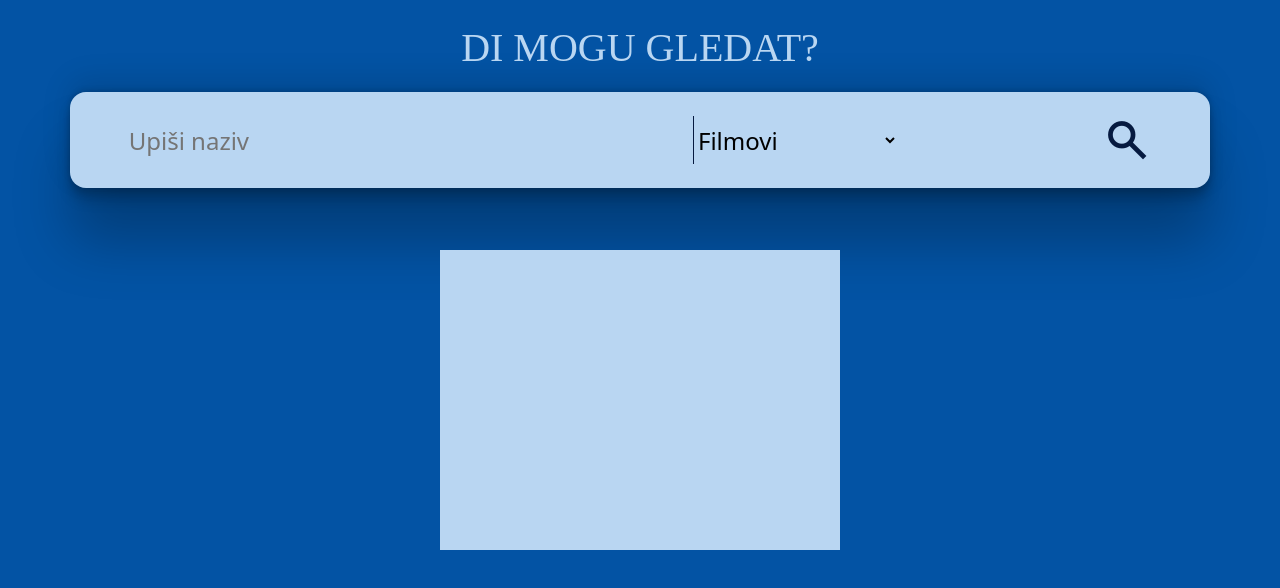
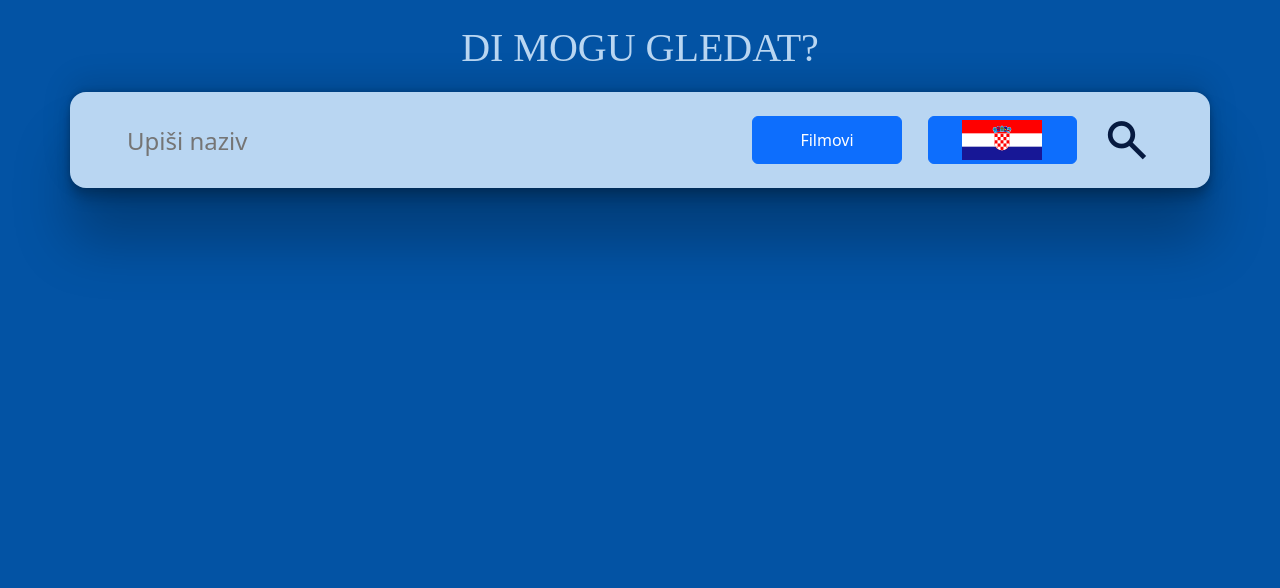
Before and after one commit to MartinBlazekovic7/where-to-watch-app, an Angular app: page / in a window 1280 px wide. Shown: the top 588 px of the page. Built offline with nearby package versions, Linux system fonts and the light colour scheme; a web font is replaced by a local one.

Commit message:
#4 - add dialog boxes for items and countries

```diff
--- /dev/null
+++ b/src/app/animations/animations.ts
@@ -0,0 +1,35 @@
+import {
+  trigger,
+  state,
+  style,
+  transition,
+  animate,
+  group,
+  query,
+  stagger,
+  keyframes,
+} from '@angular/animations';
+
+export const inOutAnimation = [
+  trigger('openClose', [
+    // ...
+    state(
+      'open',
+      style({
+        height: '200px',
+        opacity: 1,
+        backgroundColor: 'yellow',
+      })
+    ),
+    state(
+      'closed',
+      style({
+        height: '100px',
+        opacity: 0.8,
+        backgroundColor: 'blue',
+      })
+    ),
+    transition('* => closed', [animate('1s')]),
+    transition('* => open', [animate('0.5s')]),
+  ]),
+];
--- a/src/app/components/main/main.component.html
+++ b/src/app/components/main/main.component.html
@@ -8,14 +8,35 @@
         maxlength="40"
         placeholder="Upiši naziv"
       />
-      <select name="item-select" id="item-select">
-        <option value="movies">Filmovi</option>
-        <option value="shows">Serije</option>
-      </select>
-      <div class="country-select"></div>
+      <button class="btn btn-primary" (click)="toggleItemDialog = true">
+        {{ chosenItem.name }}
+      </button>
+      <button class="btn btn-primary" (click)="toggleCountryDialog = true">
+        <img
+          src="../../../assets/images/{{ chosenCountry.locale }}.webp"
+          alt=""
+        />
+      </button>
       <span class="material-symbols-outlined"> search </span>
     </div>
   </div>
 </body>
 
-<div class="item-window"></div>
+<div *ngIf="toggleItemDialog" class="item-window">
+  <div [@inOutAnimation] class="window">
+    <div class="item" *ngFor="let item of items" (click)="changeItem(item)">
+      {{ item.name?.toUpperCase() }}
+    </div>
+  </div>
+</div>
+<div *ngIf="toggleCountryDialog" class="item-window">
+  <div [@inOutAnimation] class="window country">
+    <div
+      class="item"
+      *ngFor="let country of countries"
+      (click)="changeCountry(country)"
+    >
+      {{ country.name?.toUpperCase() }}
+    </div>
+  </div>
+</div>
--- a/src/app/components/main/main.component.scss
+++ b/src/app/components/main/main.component.scss
@@ -20,6 +20,7 @@ body {
   }
 }
 .container {
+  z-index: 0;
   margin-top: 92px;
   width: 100%;
   min-height: 92px;
@@ -40,6 +41,8 @@ body {
   align-items: center;
   color: $font;
   span {
+    margin-left: 2.5%;
+    width: 5%;
     user-select: none;
     cursor: pointer;
     font-size: 48px;
@@ -49,28 +52,14 @@ body {
       color: $background;
     }
   }
-  select {
-    height: 48px;
-    width: 20%;
-    background: transparent;
-    border: none;
-    font-size: 1.5rem;
-    cursor: pointer;
-    border-left: 1px solid $font;
-    &:focus {
-      outline: none;
-    }
-  }
-  .country-select {
-    width: 20%;
-  }
   button {
     height: 48px;
-    width: 5%;
+    width: 15%;
+    margin-left: 2.5%;
   }
 }
 .movie-input {
-  width: 55%;
+  width: 60%;
   height: 48px;
   background: transparent;
   border: none;
@@ -82,14 +71,48 @@ body {
   }
 }
 .item-window {
-  width: 400px;
-  height: 300px;
   position: absolute;
+  z-index: 1;
+  background: rgba(0, 0, 0, 0.25);
+  width: 100%;
+  height: 100%;
   left: 0;
   right: 0;
   top: 0;
   bottom: 0;
-  margin: auto;
-  background-color: $window-background;
-  z-index: 1;
+  .window {
+    width: 400px;
+    height: 300px;
+    position: absolute;
+    left: 0;
+    right: 0;
+    top: 0;
+    bottom: 0;
+    margin: auto;
+    background-color: $window-background;
+    display: flex;
+    flex-direction: column;
+    justify-content: center;
+    align-items: center;
+    border-radius: 18px;
+    .item {
+      height: 100px;
+      width: 90%;
+      margin: 6px auto;
+      box-shadow: rgba(0, 0, 0, 0.35) 0px 5px 15px;
+      border-radius: 12px;
+      display: flex;
+      justify-content: center;
+      align-items: center;
+      cursor: pointer;
+      transition: 0.2s ease-in-out;
+      color: $font;
+      &:hover {
+        transform: scale(1.05);
+      }
+    }
+  }
 }
+.country {
+  height: 600px;
+}
--- a/src/app/components/main/main.component.ts
+++ b/src/app/components/main/main.component.ts
@@ -1,10 +1,62 @@
-import { Component } from '@angular/core';
+import { Country } from './../../models/country.model';
+import {
+  trigger,
+  state,
+  style,
+  transition,
+  animate,
+  group,
+  query,
+  stagger,
+  keyframes,
+} from '@angular/animations';
+import { Component, OnInit } from '@angular/core';
 import { faTv } from '@fortawesome/free-solid-svg-icons';
+import { Item } from 'src/app/models/item.model';
 @Component({
   selector: 'app-main',
   templateUrl: './main.component.html',
   styleUrls: ['./main.component.scss'],
+  animations: [
+    trigger('inOutAnimation', [
+      transition(':enter', [
+        style({ height: 0, opacity: 0 }),
+        animate('0.5s ease-out', style({ height: 300, opacity: 1 })),
+      ]),
+      transition(':leave', [
+        style({ height: 300, opacity: 1 }),
+        animate('0.5s ease-in', style({ height: 0, opacity: 0 })),
+      ]),
+    ]),
+  ],
 })
-export class MainComponent {
-  faTelevision = faTv;
+export class MainComponent implements OnInit {
+  items: Item[] = [
+    { name: 'Filmovi', parameter: 'movies' },
+    { name: 'Serije', parameter: 'tv' },
+  ];
+  chosenItem: Item = this.items[0];
+  countries: Country[] = [
+    { name: 'Hrvatska', locale: 'hr' },
+    { name: 'BiH', locale: 'ba' },
+    { name: 'Srbija', locale: 'rs' },
+    { name: 'Slovenija', locale: 'si' },
+    { name: 'Crna Gora', locale: 'me' },
+    { name: 'Makedonija', locale: 'mk' },
+    { name: 'Albanija', locale: 'al' },
+  ];
+  chosenCountry: Country = this.countries[0];
+
+  toggleItemDialog = false;
+  toggleCountryDialog = false;
+  ngOnInit(): void {}
+
+  changeItem(item: Item) {
+    this.chosenItem = item;
+    this.toggleItemDialog = false;
+  }
+  changeCountry(country: Country) {
+    this.chosenCountry = country;
+    this.toggleCountryDialog = false;
+  }
 }
--- /dev/null
+++ b/src/app/models/country.model.ts
@@ -0,0 +1,4 @@
+export class Country {
+  name?: string;
+  locale?: string;
+}
--- /dev/null
+++ b/src/app/models/item.model.ts
@@ -0,0 +1,4 @@
+export class Item {
+  name?: string;
+  parameter?: string;
+}
```
Also changed, not shown: src/app/app.module.ts (+7 -1 lines).
